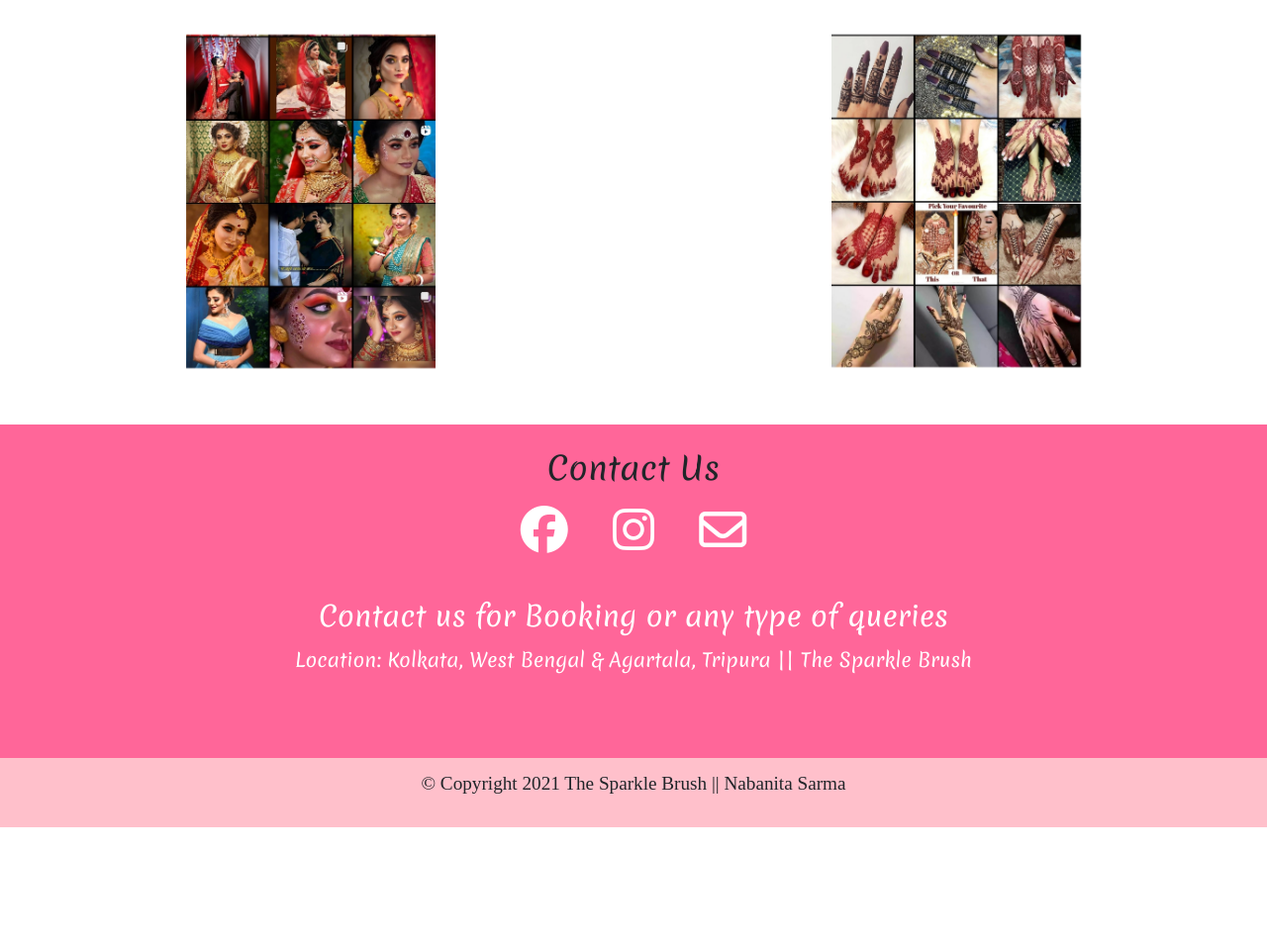
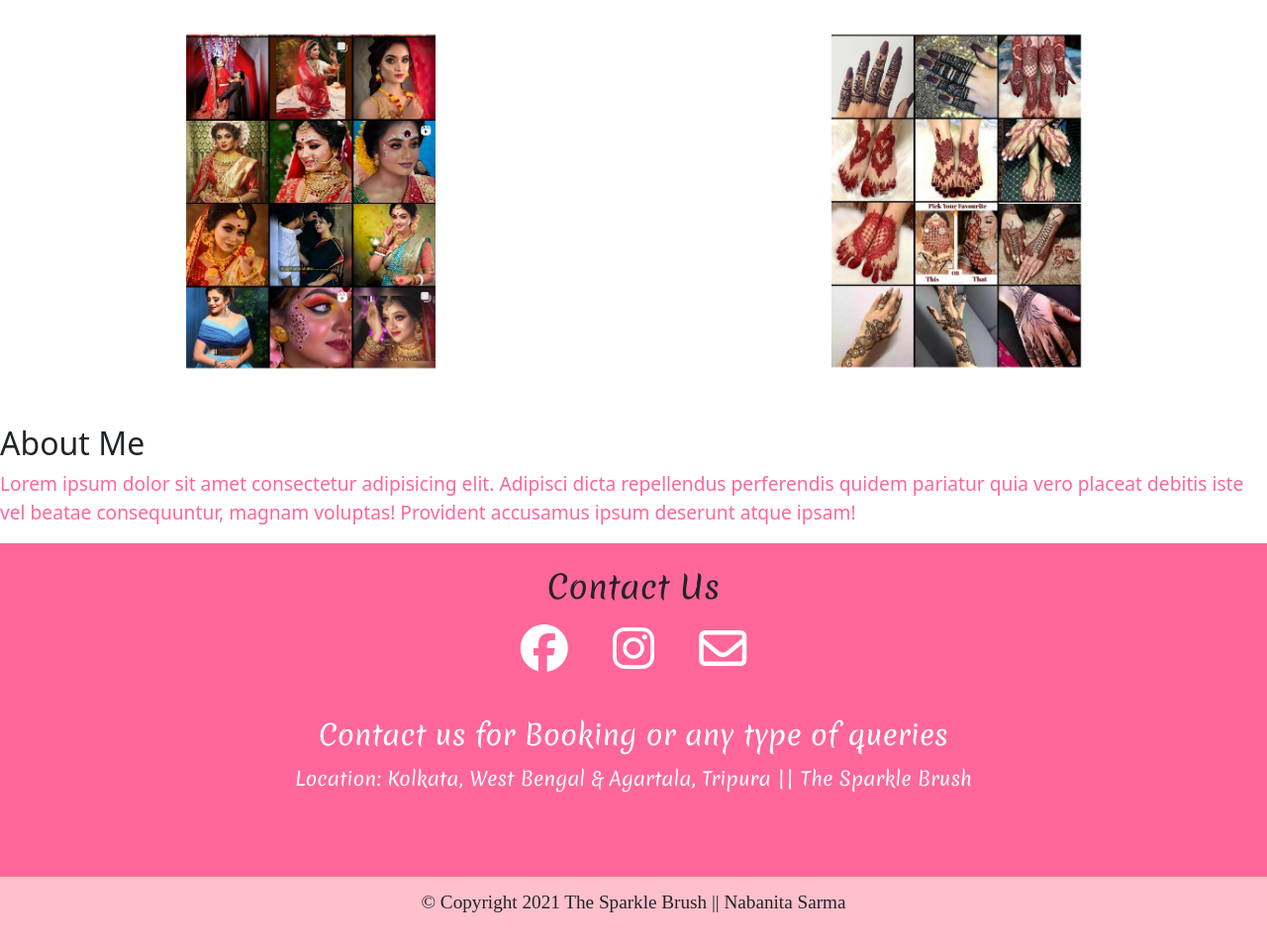
Before and after one commit to ShouryaBrahmastra/theSparkleBrush, a plain HTML site: page index.html in a window 1280 px wide. Shown: the part 2082-3038 px from the top of the page at 99% size. Before the commit the page ends 2918 px from the top, so only its background shows below. Drawn offline with nearby package versions, Linux system fonts and the light colour scheme; a web font is replaced by a local one.

Commit message:
Adding about me section

```diff
--- a/index.html
+++ b/index.html
@@ -247,12 +247,11 @@
                 </div>
             </div>
         </div>
+    </section>
 
-
-
-
-
-
+    <section id="AboutMe">
+        <h2>About Me</h2>
+        <p style="padding-top: 2% 7%;color: #ff6699;">Lorem ipsum dolor sit amet consectetur adipisicing elit. Adipisci dicta repellendus perferendis quidem pariatur quia vero placeat debitis iste vel beatae consequuntur, magnam voluptas! Provident accusamus ipsum deserunt atque ipsam!</p>
     </section>
 
     <section id="contact">
```
